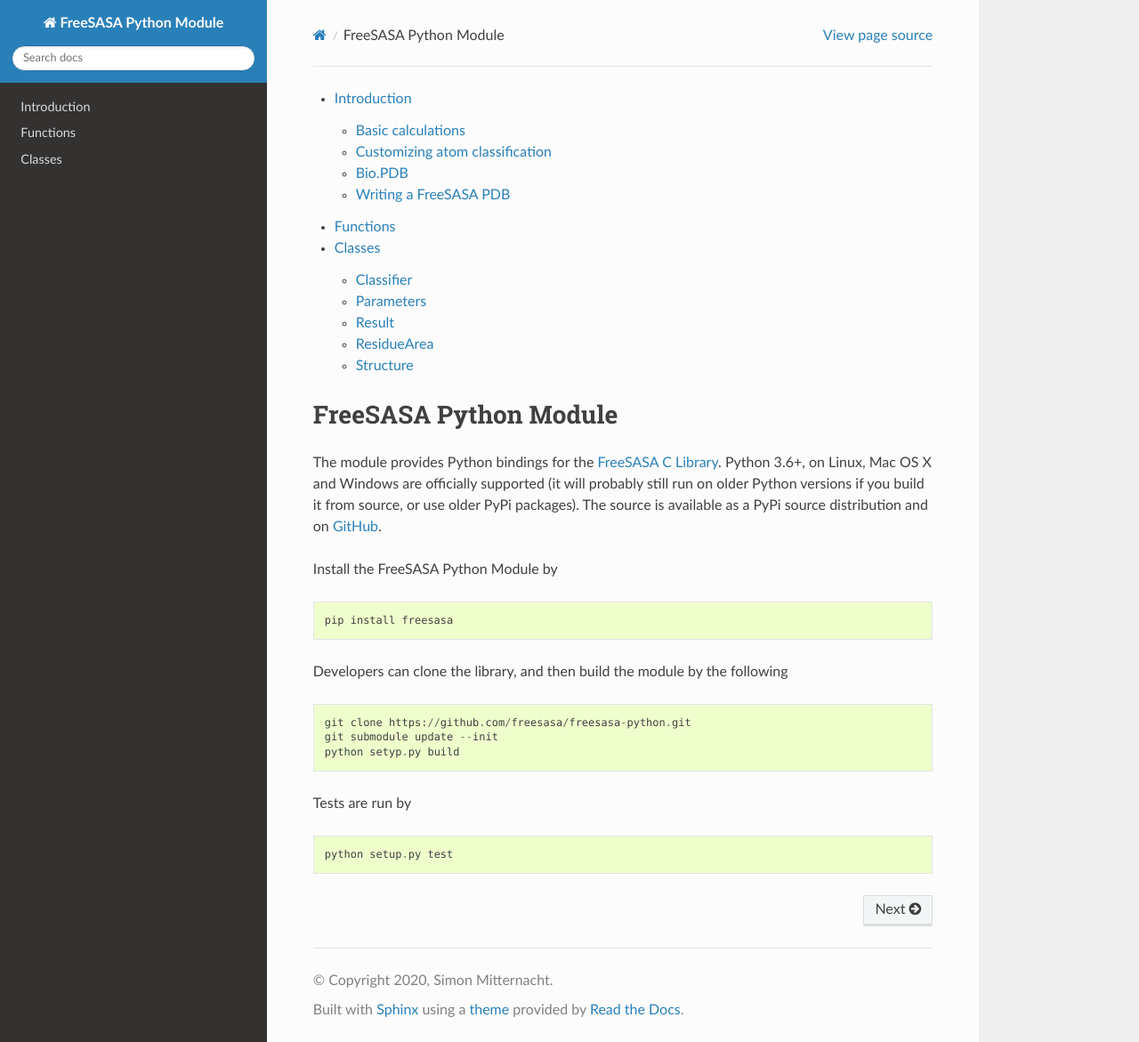
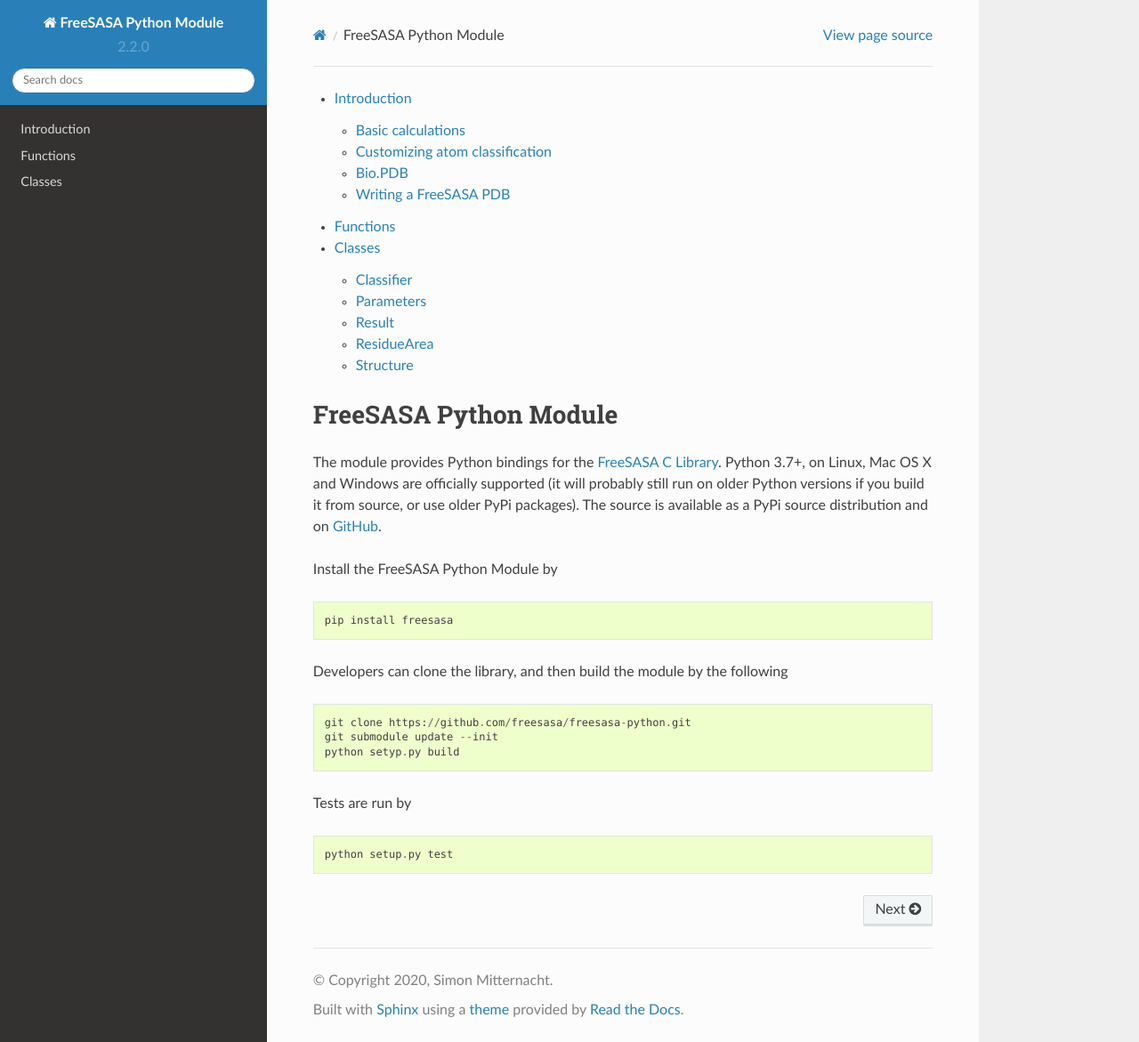
Before and after one commit to freesasa/freesasa-python, a Sphinx documentation site: the page built from docs/source/index.rst, in a window 1280 px wide and 1171 px high. Shown: the whole window at 89% size. Built offline with Sphinx 7.4.7 and the Read the Docs theme 2.0.0, drawn with Linux system fonts in a browser that asks for light colours.

Commit message:
Update docs.

```diff
--- a/docs/source/conf.py
+++ b/docs/source/conf.py
@@ -23,9 +23,9 @@
 author = 'Simon Mitternacht'
 
 # The short X.Y version
-version = ''
+version = '2.2.0'
 # The full version, including alpha/beta/rc tags
-release = '2.1.0b1'
+release = '2.2.0'
 
 
 # -- General configuration ---------------------------------------------------
--- a/docs/source/index.rst
+++ b/docs/source/index.rst
@@ -9,7 +9,7 @@
 ======================
 
 The module provides Python bindings for the `FreeSASA C Library <https://github.com/mittinatten/freesasa>`_.
-Python 3.6+, on Linux, Mac OS X and Windows are officially supported (it will probably still run on older Python
+Python 3.7+, on Linux, Mac OS X and Windows are officially supported (it will probably still run on older Python
 versions if you build it from source, or use older PyPi packages).
 The source is available as a PyPi source
 distribution and on `GitHub <https://github.com/freesasa/freesasa-python>`_.
--- a/docs/source/intro.rst
+++ b/docs/source/intro.rst
@@ -12,7 +12,7 @@
 
    pip install freesasa
 
-Binaries are available for Python 2.7, 3.5, 3.6 and 3.7 for Mac OS X
+Binaries are available for Python 3.7-3.11 for Mac OS X
 and Windows, in addition to the source distribution.
 
 
@@ -151,7 +151,7 @@
 structure.
 
 Writing a FreeSASA PDB
--------
+----------------------
 
 Here is a simple example on how to turn a calculated result into a PDB file.
 
--- a/setup.py
+++ b/setup.py
@@ -56,7 +56,7 @@
 
 setup(
     name='freesasa',
-    version= '2.2.0-rc.1',
+    version= '2.2.0rc2',
     description='Calculate solvent accessible surface areas of proteins',
     long_description=long_description,
     author='Simon Mitternacht',
```
